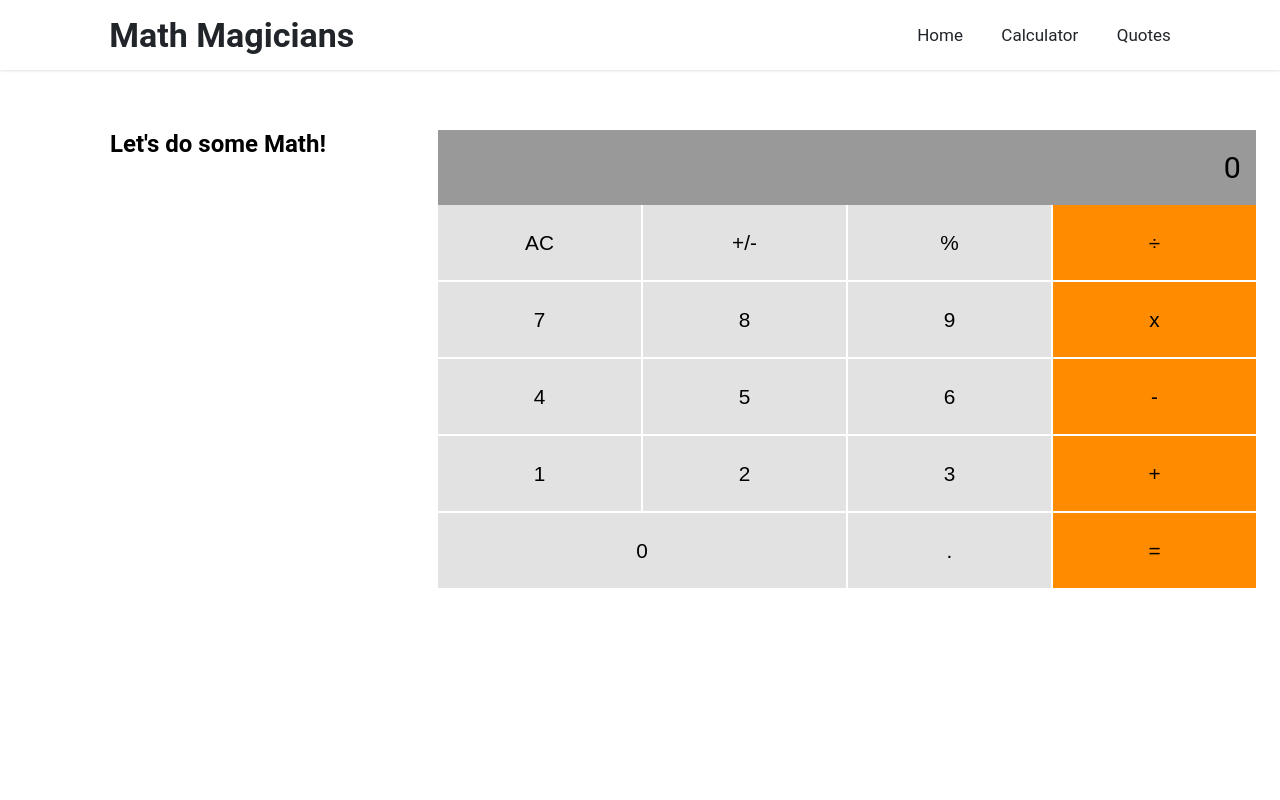
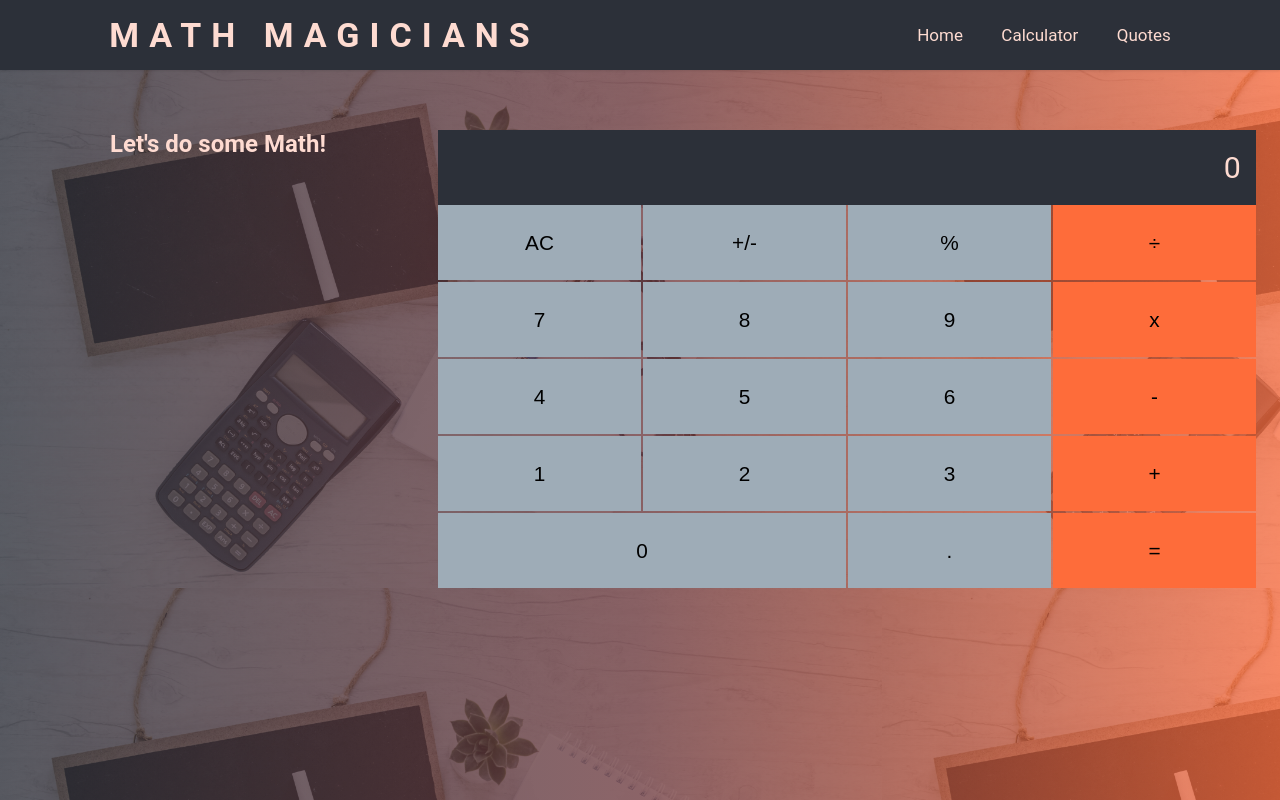
Before and after one commit to sahlminkok/MathMagicians, a React (Create React App) app: page /calculator in a window 1280 px wide. Built offline with nearby package versions, Linux system fonts and the light colour scheme.

Commit message:
Add background images and colors

```diff
--- a/src/index.css
+++ b/src/index.css
@@ -6,4 +6,14 @@
 
 body {
   font-family: 'Roboto', sans-serif;
+  background-image:
+    linear-gradient(
+      to right,
+      #2c3039bd,
+      #6b3638bd,
+      #fe6b3abd
+    ),
+    url(./images/bg-image.jpg);
+  background-size: contain;
+  color: #fedbd1;
 }
--- a/src/styles/calculator.css
+++ b/src/styles/calculator.css
@@ -1,29 +1,27 @@
 .grayColor {
-  background-color: #e2e2e2;
+  background-color: #9eacb7;
 }
 
 .grayColor:hover {
-  background-color: #bdbdbd;
+  background-color: #829aac;
 }
 
 .darkGray {
-  background-color: #999;
+  background-color: #2c3039;
 }
 
 .orangeColor {
-  background-color: darkorange;
+  background-color: #fe6c3a;
 }
 
 .orangeColor:hover {
-  background-color: orange;
+  background-color: #ffc6b6;
 }
 
 .calc {
   display: flex;
   justify-content: space-between;
-  padding-right: 30px;
-  padding-left: 110px;
-  padding-top: 60px;
+  padding: 60px 30px 0 110px;
   align-items: flex-start;
 }
 
--- a/src/styles/navbar.css
+++ b/src/styles/navbar.css
@@ -1,5 +1,6 @@
 nav {
   height: 70px;
+  background-color: #2c3039;
 }
 
 nav ul {
@@ -23,11 +24,17 @@ li {
   display: flex;
 }
 
+.links li:hover {
+  background-color: #9eacb7;
+}
+
 a {
   text-decoration: none;
-  color: #212529;
+  color: #fedbd1;
 }
 
 h1 {
   font-size: 2em;
+  text-transform: uppercase;
+  letter-spacing: 10px;
 }
```
